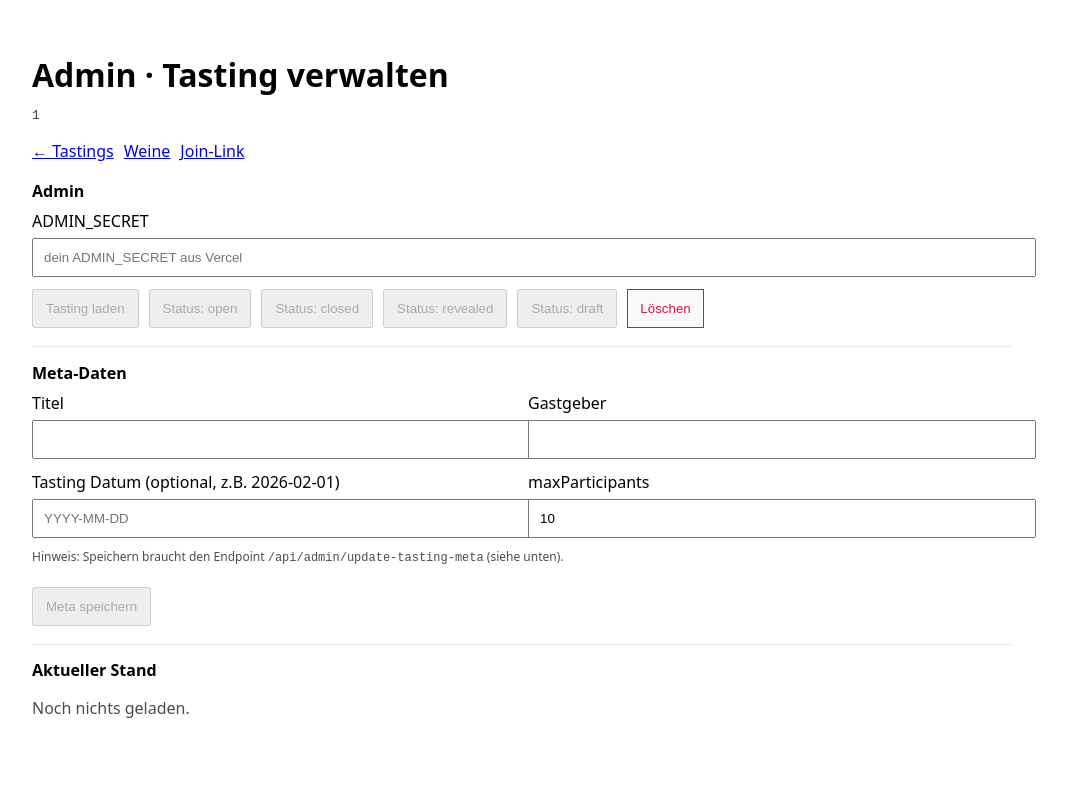
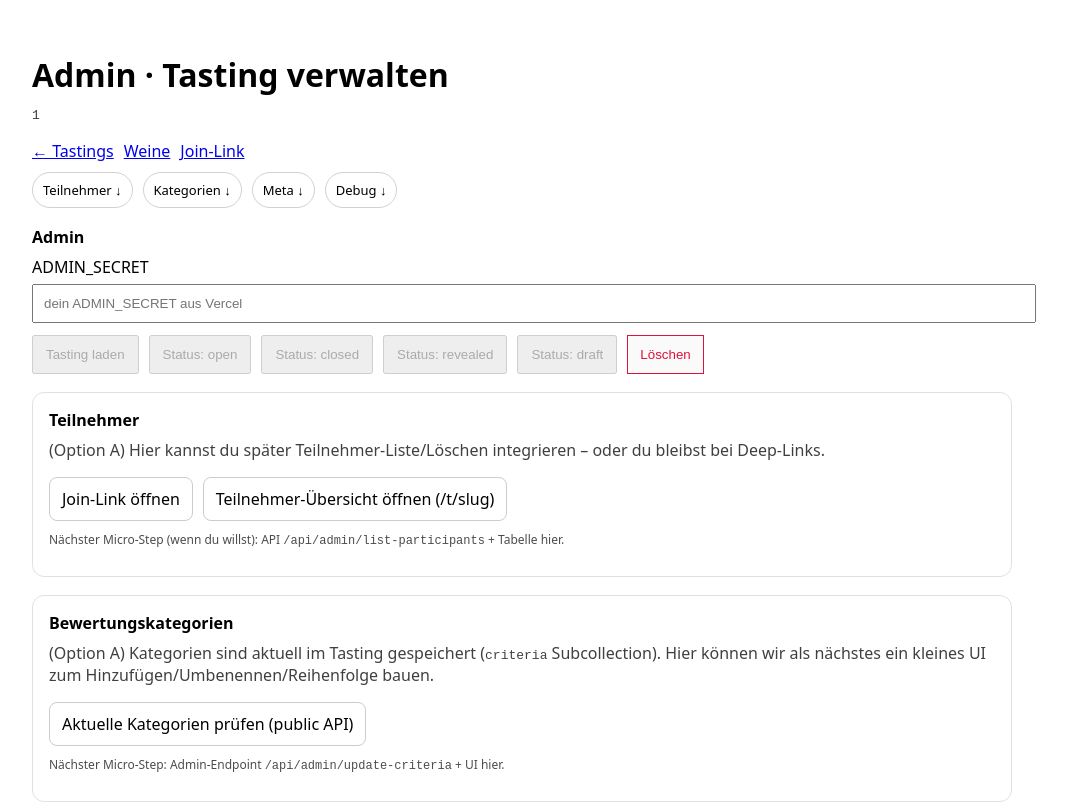
Before and after one commit to jochenwiener71/Weinfreunde-app, a Next.js app: page /admin/tastings/1 in a window 1280 px wide. Shown: the top 803 px of the page, without its empty margins (0-1067 px from the left). Built offline with nearby package versions, Linux system fonts and the light colour scheme.

Commit message:
Update page.tsx

```diff
--- a/app/admin/tastings/[publicSlug]/page.tsx
+++ b/app/admin/tastings/[publicSlug]/page.tsx
@@ -25,7 +25,11 @@ type AdminGetTastingResponse = {
   wines: WineSlot[];
 };
 
-export default function AdminTastingDetailPage({ params }: { params: { publicSlug: string } }) {
+export default function AdminTastingDetailPage({
+  params,
+}: {
+  params: { publicSlug: string };
+}) {
   const publicSlug = decodeURIComponent(params.publicSlug || "");
 
   const [adminSecret, setAdminSecret] = useState("");
@@ -39,24 +43,46 @@ export default function AdminTastingDetailPage({ params }: { params: { publicSlu
   const [editMaxParticipants, setEditMaxParticipants] = useState<number>(10);
 
   useEffect(() => {
-    const saved = typeof window !== "undefined" ? window.localStorage.getItem("WF_ADMIN_SECRET") : null;
+    const saved =
+      typeof window !== "undefined"
+        ? window.localStorage.getItem("WF_ADMIN_SECRET")
+        : null;
     if (saved) setAdminSecret(saved);
   }, []);
 
   useEffect(() => {
-    if (adminSecret.trim()) window.localStorage.setItem("WF_ADMIN_SECRET", adminSecret.trim());
+    if (adminSecret.trim())
+      window.localStorage.setItem("WF_ADMIN_SECRET", adminSecret.trim());
   }, [adminSecret]);
 
   const canCall = useMemo(() => adminSecret.trim().length > 0, [adminSecret]);
+
+  // ✅ iOS/Safari: Hash-Jump zuverlässig machen
+  useEffect(() => {
+    const hash = typeof window !== "undefined" ? window.location.hash : "";
+    if (!hash) return;
+
+    // kleiner Delay, damit Layout gerendert ist
+    const t = window.setTimeout(() => {
+      const id = hash.replace("#", "");
+      const el = document.getElementById(id);
+      if (el) el.scrollIntoView({ behavior: "smooth", block: "start" });
+    }, 50);
+
+    return () => window.clearTimeout(t);
+  }, []);
 
   async function load() {
     setMsg(null);
     setLoading(true);
     try {
-      const res = await fetch(`/api/admin/get-tasting?publicSlug=${encodeURIComponent(publicSlug)}`, {
-        method: "GET",
-        headers: { "x-admin-secret": adminSecret.trim() },
-      });
+      const res = await fetch(
+        `/api/admin/get-tasting?publicSlug=${encodeURIComponent(publicSlug)}`,
+        {
+          method: "GET",
+          headers: { "x-admin-secret": adminSecret.trim() },
+        }
+      );
 
       const text = await res.text();
       let json: any = {};
@@ -185,6 +211,30 @@ export default function AdminTastingDetailPage({ params }: { params: { publicSlu
     }
   }
 
+  const sectionCard: React.CSSProperties = {
+    marginTop: 18,
+    border: "1px solid rgba(0,0,0,0.12)",
+    borderRadius: 12,
+    padding: 16,
+  };
+
+  const anchorLinksRow: React.CSSProperties = {
+    display: "flex",
+    gap: 10,
+    flexWrap: "wrap",
+    marginTop: 10,
+    alignItems: "center",
+  };
+
+  const chipLink: React.CSSProperties = {
+    padding: "8px 10px",
+    border: "1px solid rgba(0,0,0,0.18)",
+    borderRadius: 999,
+    textDecoration: "none",
+    color: "inherit",
+    fontSize: 13,
+  };
+
   return (
     <main style={{ padding: 24, fontFamily: "system-ui", maxWidth: 980 }}>
       <h1 style={{ marginBottom: 6 }}>Admin · Tasting verwalten</h1>
@@ -198,6 +248,14 @@ export default function AdminTastingDetailPage({ params }: { params: { publicSlu
         <a href={`/join?slug=${encodeURIComponent(publicSlug)}`} target="_blank" rel="noreferrer">
           Join-Link
         </a>
+      </div>
+
+      {/* ✅ Schnell-Navigation innerhalb der Seite (Anker) */}
+      <div style={anchorLinksRow}>
+        <a href="#participants" style={chipLink}>Teilnehmer ↓</a>
+        <a href="#criteria" style={chipLink}>Kategorien ↓</a>
+        <a href="#meta" style={chipLink}>Meta ↓</a>
+        <a href="#debug" style={chipLink}>Debug ↓</a>
       </div>
 
       <section style={{ marginTop: 18 }}>
@@ -248,9 +306,84 @@ export default function AdminTastingDetailPage({ params }: { params: { publicSlu
         )}
       </section>
 
+      {/* ✅ Teilnehmer-Anker */}
+      <section id="participants" style={sectionCard}>
+        <h2 style={{ fontSize: 16, margin: 0 }}>Teilnehmer</h2>
+        <p style={{ marginTop: 8, opacity: 0.75 }}>
+          (Option A) Hier kannst du später Teilnehmer-Liste/Löschen integrieren – oder du bleibst bei Deep-Links.
+        </p>
+
+        <div style={{ display: "flex", gap: 10, flexWrap: "wrap", marginTop: 10 }}>
+          <a
+            href={`/join?slug=${encodeURIComponent(publicSlug)}`}
+            target="_blank"
+            rel="noreferrer"
+            style={{
+              padding: "10px 12px",
+              border: "1px solid rgba(0,0,0,0.2)",
+              borderRadius: 8,
+              textDecoration: "none",
+              color: "inherit",
+            }}
+          >
+            Join-Link öffnen
+          </a>
+
+          <a
+            href={`/t/${encodeURIComponent(publicSlug)}`}
+            target="_blank"
+            rel="noreferrer"
+            style={{
+              padding: "10px 12px",
+              border: "1px solid rgba(0,0,0,0.2)",
+              borderRadius: 8,
+              textDecoration: "none",
+              color: "inherit",
+            }}
+          >
+            Teilnehmer-Übersicht öffnen (/t/slug)
+          </a>
+        </div>
+
+        <p style={{ marginTop: 10, fontSize: 12, opacity: 0.7 }}>
+          Nächster Micro-Step (wenn du willst): API <code>/api/admin/list-participants</code> + Tabelle hier.
+        </p>
+      </section>
+
+      {/* ✅ Kriterien-Anker */}
+      <section id="criteria" style={sectionCard}>
+        <h2 style={{ fontSize: 16, margin: 0 }}>Bewertungskategorien</h2>
+        <p style={{ marginTop: 8, opacity: 0.75 }}>
+          (Option A) Kategorien sind aktuell im Tasting gespeichert (<code>criteria</code> Subcollection).
+          Hier können wir als nächstes ein kleines UI zum Hinzufügen/Umbenennen/Reihenfolge bauen.
+        </p>
+
+        <div style={{ display: "flex", gap: 10, flexWrap: "wrap", marginTop: 10 }}>
+          <a
+            href={`/api/tasting/public?slug=${encodeURIComponent(publicSlug)}`}
+            target="_blank"
+            rel="noreferrer"
+            style={{
+              padding: "10px 12px",
+              border: "1px solid rgba(0,0,0,0.2)",
+              borderRadius: 8,
+              textDecoration: "none",
+              color: "inherit",
+            }}
+          >
+            Aktuelle Kategorien prüfen (public API)
+          </a>
+        </div>
+
+        <p style={{ marginTop: 10, fontSize: 12, opacity: 0.7 }}>
+          Nächster Micro-Step: Admin-Endpoint <code>/api/admin/update-criteria</code> + UI hier.
+        </p>
+      </section>
+
       <hr style={{ marginTop: 18, opacity: 0.2 }} />
 
-      <section>
+      {/* Meta Section with anchor */}
+      <section id="meta">
         <h2 style={{ fontSize: 16, marginBottom: 8 }}>Meta-Daten</h2>
 
         <div style={{ display: "grid", gridTemplateColumns: "1fr 1fr", gap: 12 }}>
@@ -298,7 +431,7 @@ export default function AdminTastingDetailPage({ params }: { params: { publicSlu
         </div>
 
         <p style={{ fontSize: 12, opacity: 0.7, marginTop: 10 }}>
-          Hinweis: Speichern braucht den Endpoint <code>/api/admin/update-tasting-meta</code> (siehe unten).
+          Hinweis: Speichern braucht den Endpoint <code>/api/admin/update-tasting-meta</code>.
         </p>
 
         <button
@@ -312,7 +445,7 @@ export default function AdminTastingDetailPage({ params }: { params: { publicSlu
 
       <hr style={{ marginTop: 18, opacity: 0.2 }} />
 
-      <section>
+      <section id="debug">
         <h2 style={{ fontSize: 16, marginBottom: 8 }}>Aktueller Stand</h2>
         {!data ? (
           <p style={{ opacity: 0.7 }}>Noch nichts geladen.</p>
```
